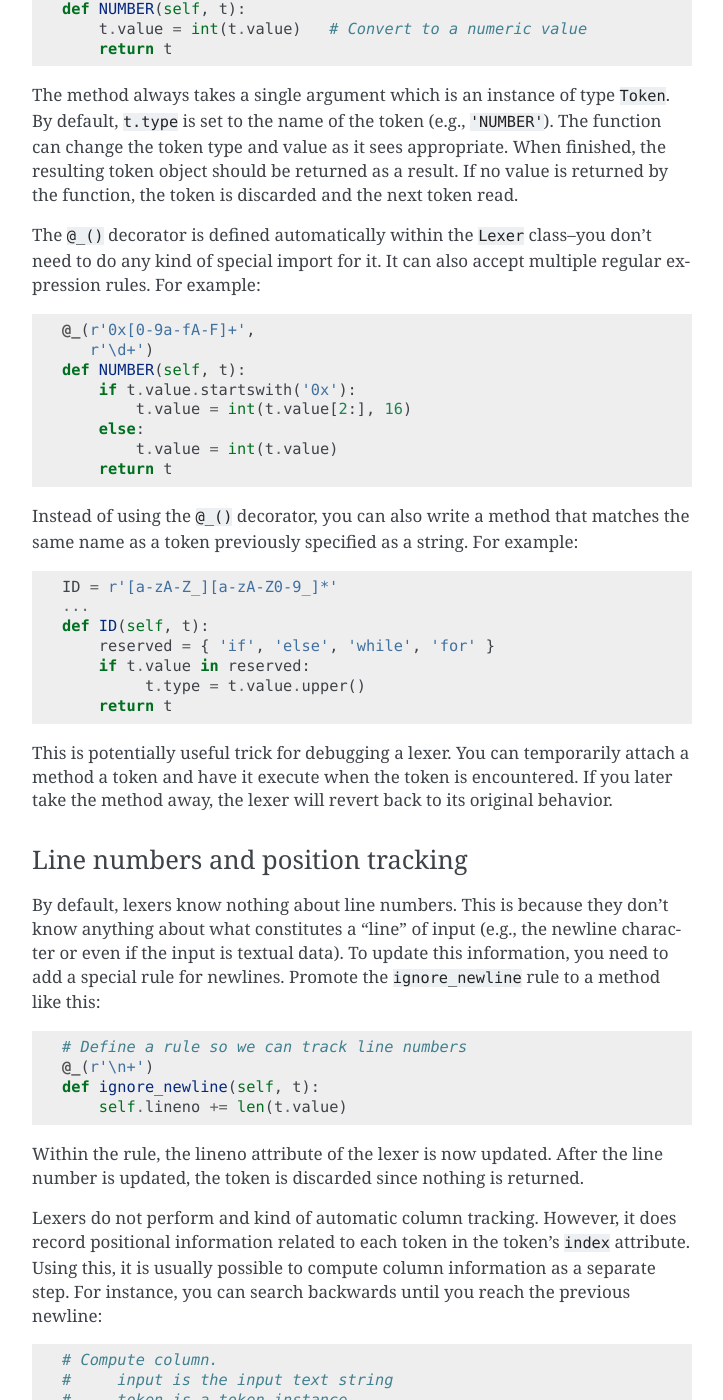
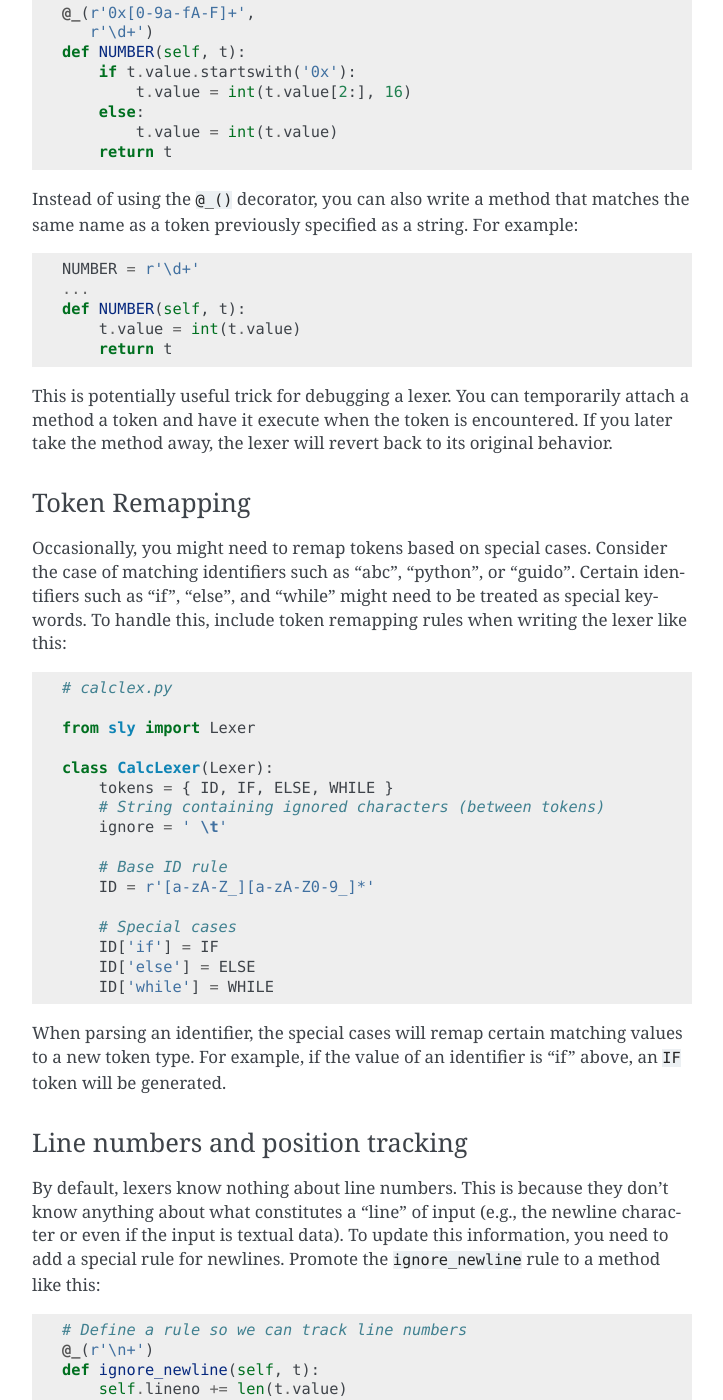
Before and after one commit to bacati9j/sly, a Sphinx documentation site: the page built from docs/sly.rst, in a window 1280 px wide and 1400 px high, scrolled down 4694 px. Shown: the whole window, without its empty margins (388-1111 px from the left). Built offline with Sphinx 7.4.7, drawn with Linux system fonts in a browser that asks for light colours; some of the changed text lies outside the part shown.

Commit message:
Changes to token specification. More metamagic

```diff
--- a/docs/index.rst
+++ b/docs/index.rst
@@ -60,9 +60,7 @@ expressions and store variables::
     from sly import Lexer, Parser
 
     class CalcLexer(Lexer):
-        tokens = {
-            'NAME', 'NUMBER',
-            }
+        tokens = { NAME, NUMBER }
         ignore = ' \t'
         literals = { '=', '+', '-', '*', '/', '(', ')' }
 
--- a/docs/sly.rst
+++ b/docs/sly.rst
@@ -68,17 +68,8 @@ lexer that tokenizes the above text::
 
     class CalcLexer(Lexer):
         # Set of token names.   This is always required
-        tokens = {
-            'ID',
-            'NUMBER',
-            'PLUS',
-            'MINUS',
-            'TIMES',
-            'DIVIDE',
-            'ASSIGN',
-            'LPAREN',
-            'RPAREN',
-            }
+        tokens = { ID, NUMBER, PLUS, MINUS, TIMES,
+                   DIVIDE, ASSIGN, LPAREN, RPAREN }
 
         # String containing ignored characters between tokens
         ignore = ' \t'
@@ -131,18 +122,11 @@ In the example, the following code specified the token names::
     class CalcLexer(Lexer):
         ...
         # Set of token names.   This is always required
-        tokens = {
-            'ID',
-            'NUMBER',
-            'PLUS',
-            'MINUS',
-            'TIMES',
-            'DIVIDE',
-            'ASSIGN',
-            'LPAREN',
-            'RPAREN',
-            }
-        ...
+        tokens = { ID, NUMBER, PLUS, MINUS, TIMES,
+                   DIVIDE, ASSIGN, LPAREN, RPAREN }
+        ...
+
+Token names should be specified using all-caps as shown.
 
 Specification of token match patterns
 ^^^^^^^^^^^^^^^^^^^^^^^^^^^^^^^^^^^^^
@@ -167,7 +151,7 @@ short tokens.  For example, if you wanted to have separate tokens for
 example::
 
     class MyLexer(Lexer):
-        tokens = {'ASSIGN', 'EQ', ...}
+        tokens = { ASSIGN, EQ, ...}
         ...
         EQ     = r'=='       # MUST APPEAR FIRST! (LONGER)
         ASSIGN = r'='
@@ -251,18 +235,46 @@ Instead of using the ``@_()`` decorator, you can also write a method
 that matches the same name as a token previously specified as a
 string. For example::
 
-    ID = r'[a-zA-Z_][a-zA-Z0-9_]*'
+    NUMBER = r'\d+'
     ...
-    def ID(self, t):
-        reserved = { 'if', 'else', 'while', 'for' }
-        if t.value in reserved:
-             t.type = t.value.upper()
+    def NUMBER(self, t):
+        t.value = int(t.value)
         return t
 
 This is potentially useful trick for debugging a lexer.  You can temporarily
 attach a method a token and have it execute when the token is encountered.
 If you later take the method away, the lexer will revert back to its original
 behavior.
+
+Token Remapping
+^^^^^^^^^^^^^^^
+
+Occasionally, you might need to remap tokens based on special cases.
+Consider the case of matching identifiers such as "abc", "python", or "guido".
+Certain identifiers such as "if", "else", and "while" might need to be
+treated as special keywords.  To handle this, include token remapping rules when
+writing the lexer like this::
+
+    # calclex.py
+
+    from sly import Lexer
+
+    class CalcLexer(Lexer):
+        tokens = { ID, IF, ELSE, WHILE }
+        # String containing ignored characters (between tokens)
+        ignore = ' \t'
+
+        # Base ID rule
+        ID = r'[a-zA-Z_][a-zA-Z0-9_]*'
+
+        # Special cases
+        ID['if'] = IF
+        ID['else'] = ELSE
+        ID['while'] = WHILE
+
+When parsing an identifier, the special cases will remap certain matching
+values to a new token type.  For example, if the value of an identifier is
+"if" above, an ``IF`` token will be generated.
 
 Line numbers and position tracking
 ^^^^^^^^^^^^^^^^^^^^^^^^^^^^^^^^^^
@@ -385,26 +397,11 @@ into practice::
     from sly import Lexer
 
     class CalcLexer(Lexer):
-        # Set of reserved names (language keywords)
-        reserved_words = { 'WHILE', 'IF', 'ELSE', 'PRINT' }
-
         # Set of token names.   This is always required
-        tokens = {
-            'NUMBER',
-            'ID',
-            'PLUS',
-            'MINUS',
-            'TIMES',
-            'DIVIDE',
-            'ASSIGN',
-            'EQ',
-            'LT',
-            'LE',
-            'GT',
-            'GE',
-            'NE',
-            *reserved_words,
-            }
+        tokens = { NUMBER, ID, WHILE, IF, ELSE, PRINT,
+                   PLUS, MINUS, TIMES, DIVIDE, ASSIGN,
+                   EQ, LT, LE, GT, GE, NE }
+
 
         literals = { '(', ')', '{', '}', ';' }
 
@@ -429,12 +426,12 @@ into practice::
             t.value = int(t.value)
             return t
 
-        @_(r'[a-zA-Z_][a-zA-Z0-9_]*')
-        def ID(self, t):
-            # Check if name matches a reserved word (change token type if true)
-            if t.value.upper() in self.reserved_words:
-                t.type = t.value.upper()
-            return t
+        # Identifiers and keywords
+        ID = r'[a-zA-Z_][a-zA-Z0-9_]*'
+        ID['if'] = IF
+        ID['else'] = ELSE
+        ID['while'] = WHILE
+        ID['print'] = PRINT
 
         ignore_comment = r'\#.*'
 
@@ -462,27 +459,27 @@ into practice::
 
 If you run this code, you'll get output that looks like this::
 
-    Token(ID, 'x', 3, 12)
-    Token(ASSIGN, '=', 3, 14)
-    Token(NUMBER, 0, 3, 16)
-    Token(;, ';', 3, 17)
-    Token(WHILE, 'while', 4, 19)
-    Token((, '(', 4, 25)
-    Token(ID, 'x', 4, 26)
-    Token(LT, '<', 4, 28)
-    Token(NUMBER, 10, 4, 30)
-    Token(), ')', 4, 32)
-    Token({, '{', 4, 34)
-    Token(PRINT, 'print', 5, 40)
-    Token(ID, 'x', 5, 46)
+    Token(type='ID', value='x', lineno=3, index=20)
+    Token(type='ASSIGN', value='=', lineno=3, index=22)
+    Token(type='NUMBER', value=0, lineno=3, index=24)
+    Token(type=';', value=';', lineno=3, index=25)
+    Token(type='WHILE', value='while', lineno=4, index=31)
+    Token(type='(', value='(', lineno=4, index=37)
+    Token(type='ID', value='x', lineno=4, index=38)
+    Token(type='LT', value='<', lineno=4, index=40)
+    Token(type='NUMBER', value=10, lineno=4, index=42)
+    Token(type=')', value=')', lineno=4, index=44)
+    Token(type='{', value='{', lineno=4, index=46)
+    Token(type='PRINT', value='print', lineno=5, index=56)
+    Token(type='ID', value='x', lineno=5, index=62)
     Line 5: Bad character ':'
-    Token(ID, 'x', 6, 53)
-    Token(ASSIGN, '=', 6, 55)
-    Token(ID, 'x', 6, 57)
-    Token(PLUS, '+', 6, 59)
-    Token(NUMBER, 1, 6, 61)
-    Token(;, ';', 6, 62)
-    Token(}, '}', 7, 64)
+    Token(type='ID', value='x', lineno=6, index=73)
+    Token(type='ASSIGN', value='=', lineno=6, index=75)
+    Token(type='ID', value='x', lineno=6, index=77)
+    Token(type='PLUS', value='+', lineno=6, index=79)
+    Token(type='NUMBER', value=1, lineno=6, index=81)
+    Token(type=';', value=';', lineno=6, index=82)
+    Token(type='}', value='}', lineno=7, index=88)
 
 Study this example closely.  It might take a bit to digest, but all of the
 essential parts of writing a lexer are there. Tokens have to be specified
@@ -914,8 +911,8 @@ like this::
     class CalcParser(Parser):
         ...
         precedence = (
-           ('left', 'PLUS', 'MINUS'),
-           ('left', 'TIMES', 'DIVIDE'),
+           ('left', PLUS, MINUS),
+           ('left', TIMES, DIVIDE),
         )
 
         # Rules where precedence is applied
@@ -1004,9 +1001,9 @@ like this::
     class CalcParser(Parser):
         ...
         precedence = (
-            ('left', 'PLUS', 'MINUS'),
-            ('left', 'TIMES', 'DIVIDE'),
-            ('right', 'UMINUS'),            # Unary minus operator
+            ('left', PLUS, MINUS),
+            ('left', TIMES, DIVIDE),
+            ('right', UMINUS),            # Unary minus operator
         )
 
 Now, in the grammar file, you write the unary minus rule like this::
@@ -1034,10 +1031,10 @@ operators like ``<`` and ``>`` but you didn't want combinations like
     class MyParser(Parser):
          ...
          precedence = (
-              ('nonassoc', 'LESSTHAN', 'GREATERTHAN'),  # Nonassociative operators
-              ('left', 'PLUS', 'MINUS'),
-              ('left', 'TIMES', 'DIVIDE'),
-              ('right', 'UMINUS'),            # Unary minus operator
+              ('nonassoc', LESSTHAN, GREATERTHAN),  # Nonassociative operators
+              ('left', PLUS, MINUS),
+              ('left', TIMES, DIVIDE),
+              ('right', UMINUS),            # Unary minus operator
          )
 
 If you do this, the occurrence of input text such as ``a < b < c``
```
Also changed, not shown: other parts of docs/sly.rst (+2 -2 lines), README.txt (+3 -5 lines), 7 other files.
